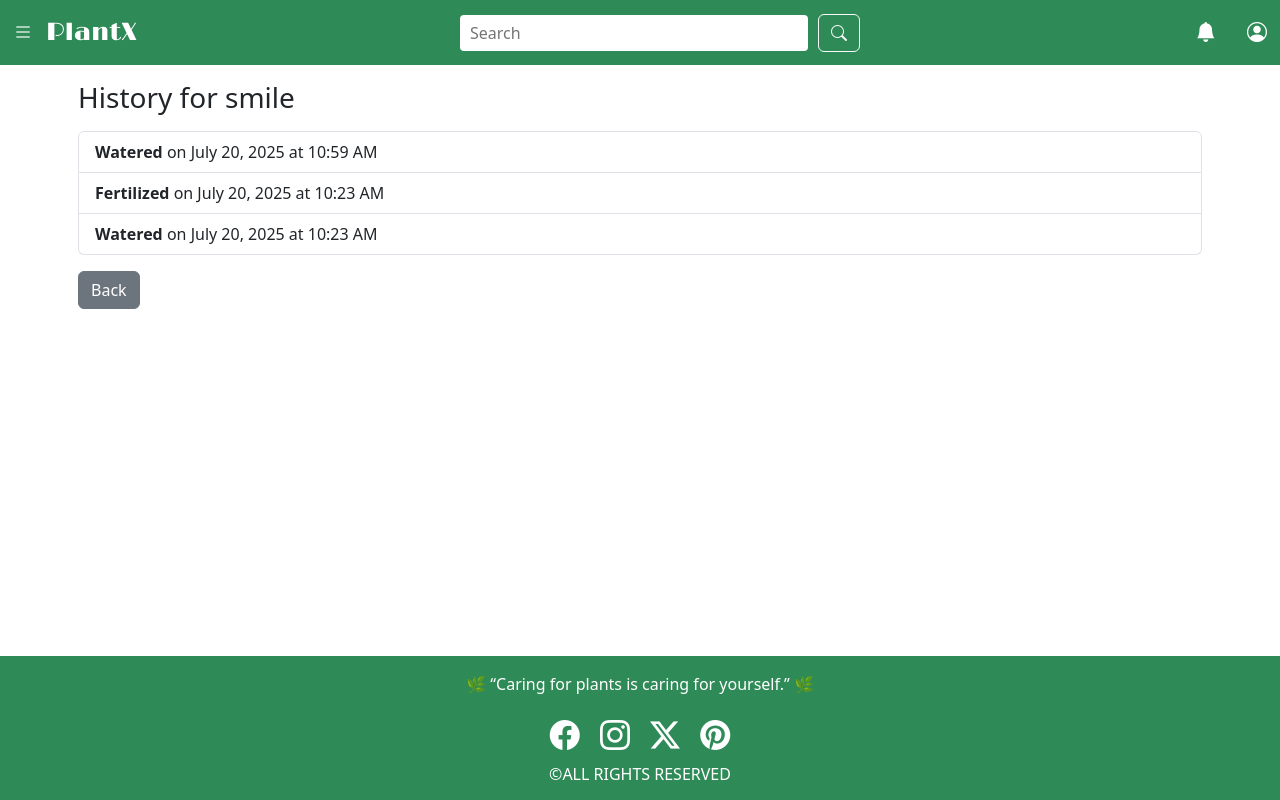
After one commit to KRITIKA-l/PlantX, a Django app: page /history/8/ in a window 1280 px wide. The commit adds this page. Run offline with Django 5.2, Linux system fonts and the light colour scheme; a user stored in the database is signed in; data comes from the database, SQL or seed files in the repository; both versions use the stored data as it was after the commit.

Commit message:
'updates'

```diff
--- a/plant/admin.py
+++ b/plant/admin.py
@@ -1,8 +1,9 @@
 from django.contrib import admin
-from .models import tips,plantinfo,userplant,userprofile
+from .models import tips,plantinfo,userplant,userprofile,planthistory
 # Register your models here.
 
 admin.site.register(tips)
 admin.site.register(plantinfo)
 admin.site.register(userplant)
 admin.site.register(userprofile)
+admin.site.register(planthistory)
--- a/plant/models.py
+++ b/plant/models.py
@@ -93,3 +93,12 @@ class userplant(models.Model):
 
     def __str__(self):
         return self.nickname or self.user.username
+
+class planthistory(models.Model):
+    plant = models.ForeignKey(userplant, on_delete=models.CASCADE, related_name='history')
+    date = models.DateField()
+    action = models.CharField(max_length=20)
+    timestamp = models.DateTimeField(auto_now_add=True)
+
+    def __str__(self):
+        return f"{self.plant.user.username} - {self.plant.nickname} was {self.action} on {self.date.strftime('%b %d, %Y')} at {self.timestamp.strftime('%I:%M %p')}"
--- /dev/null
+++ b/plant/templates/plant/history.html
@@ -0,0 +1,32 @@
+<!DOCTYPE html>
+<html lang="en">
+<head>
+    <meta charset="UTF-8">
+    <meta name="viewport" content="width=device-width, initial-scale=1.0">
+    <title>History</title>
+    <link href="https://cdn.jsdelivr.net/npm/bootstrap@5.3.7/dist/css/bootstrap.min.css" rel="stylesheet" integrity="sha384-LN+7fdVzj6u52u30Kp6M/trliBMCMKTyK833zpbD+pXdCLuTusPj697FH4R/5mcr" crossorigin="anonymous">
+</head>
+<body class="d-flex flex-column min-vh-100">
+        <!-- navbar section -->
+    {% include 'plant/navbar.html' %}
+    <div class="container mt-2 p-2">
+        <h3>History for {{ plant.nickname }}</h3>
+        <ul class="list-group mt-3">
+            {% for record in history %}
+                <li class="list-group-item">
+                    <strong>{{ record.action|capfirst }}</strong> on
+                    {{ record.date }} at {{ record.timestamp|date:"h:i A" }}
+                </li>
+            {% empty %}
+                <li class="list-group-item">No history available.</li>
+            {% endfor %}
+        </ul>
+        <a href="{% url 'myplantinfo' userplant_id=plant.id %}" class="btn btn-secondary mt-3">Back</a>
+    </div>
+
+    {% include 'plant/footer.html' %}
+
+    <script src="https://cdn.jsdelivr.net/npm/bootstrap@5.3.7/dist/js/bootstrap.bundle.min.js" integrity="sha384-ndDqU0Gzau9qJ1lfW4pNLlhNTkCfHzAVBReH9diLvGRem5+R9g2FzA8ZGN954O5Q" crossorigin="anonymous"></script>
+
+</body>
+</html>
--- a/plant/templates/plant/home.html
+++ b/plant/templates/plant/home.html
@@ -49,7 +49,7 @@
         <h2 class="mb-4 mt-4">Start Caring Smarter</h2>
         <div class="d-flex flex-lg-row flex-column gap-3">
             <a href="{% url 'addplant' %}" class="btn btn-outline-success text-start ">
-                ➕ <strong>Add Your First Plant</strong><br>
+                ➕ <strong>Add Plant</strong><br>
                 <small>Give your green buddy a name and space.</small>
             </a>
 
--- a/plant/views.py
+++ b/plant/views.py
@@ -1,5 +1,5 @@
 from django.shortcuts import render, get_object_or_404, redirect
-from .models import tips,plantinfo,userplant,userprofile
+from .models import tips,plantinfo,userplant,userprofile,planthistory
 import markdown
 from .forms import UserPlantForm
 from django.contrib.auth.forms import AuthenticationForm , UserCreationForm
@@ -11,7 +11,8 @@ from django.core.paginator import Paginator
 from django.conf import settings
 import requests
 from django.utils.timezone import localdate
-import datetime
+
+
 # Create your views here.
 def home(request):
     tips_info=tips.objects.all()
@@ -158,27 +159,32 @@ def profile(request):
 def update_last_watered(request, plant_id):
     if request.method == 'POST':
         plant = get_object_or_404(userplant, id=plant_id, user=request.user)
-        plant.last_watered = localdate()
+        today = localdate()
+        plant.last_watered = today
         plant.save()
+        planthistory.objects.create(plant=plant, date=today, action='watered')
         return redirect('myplantinfo', userplant_id=plant.id)
 
 @login_required
 def update_last_fertilized(request, plant_id):
     if request.method == 'POST':
         plant = get_object_or_404(userplant, id=plant_id, user=request.user)
-        plant.last_fertilized = localdate()
+        today=localdate()
+        plant.last_fertilized = today
         plant.save()
+        planthistory.objects.create(plant=plant, date=today, action='fertilized')
         return redirect('myplantinfo', userplant_id=plant.id)
 
 @login_required
 def update_custom_date(request, plant_id):
     if request.method == 'POST':
-        custom_date_str = request.POST.get('custom_date')
+        custom_date = request.POST.get('custom_date')
         action = request.POST.get('action')
         plant = get_object_or_404(userplant, id=plant_id, user=request.user)
 
-        if custom_date_str:
-            custom_date = datetime.strptime(custom_date_str, "%Y-%m-%d").date()
+        # print("Date:", custom_date_str)
+        # print("Action:", action)
+        if custom_date:
 
             if action == 'watered':
                 plant.last_watered = custom_date
@@ -186,5 +192,10 @@ def update_custom_date(request, plant_id):
                 plant.last_fertilized = custom_date
 
             plant.save()
+            planthistory.objects.create(plant=plant,date=custom_date,action=action)
+        return redirect('myplantinfo', userplant_id=plant.id)
 
-        return redirect('myplantinfo', userplant_id=plant.id)
+def history(request,userplant_id):
+    plant = get_object_or_404(userplant, id=userplant_id, user=request.user)
+    history = plant.history.all().order_by('-timestamp')
+    return render(request, 'plant/history.html', {'plant': plant, 'history': history})
--- a/project2/urls.py
+++ b/project2/urls.py
@@ -34,9 +34,11 @@ urlpatterns = [
     path('loginuser/',views.loginuser,name='loginuser'),
     path('signupuser/',views.signupuser,name='signupuser'),
     path('logoutuser/',views.logoutuser,name='logoutuser'),
+
     path('findproducts',views.findproducts,name='findproducts'),
     path('notifications',views.notifications,name='notifications'),
     path('profile',views.profile,name='profile'),
+    path('history/<int:userplant_id>/', views.history, name='history'),
     path('update-water/<int:plant_id>/', views.update_last_watered, name='update_last_watered'),
     path('update-fertilized/<int:plant_id>/', views.update_last_fertilized, name='update_last_fertilized'),
     path('plant/<int:plant_id>/update_custom_date/', views.update_custom_date, name='update_custom_date'),
```
Also changed, not shown: plant/templates/plant/myplantinfo.html (+15 -5 lines), db.sqlite3, plant/migrations/0013_planthistory.py (added).
